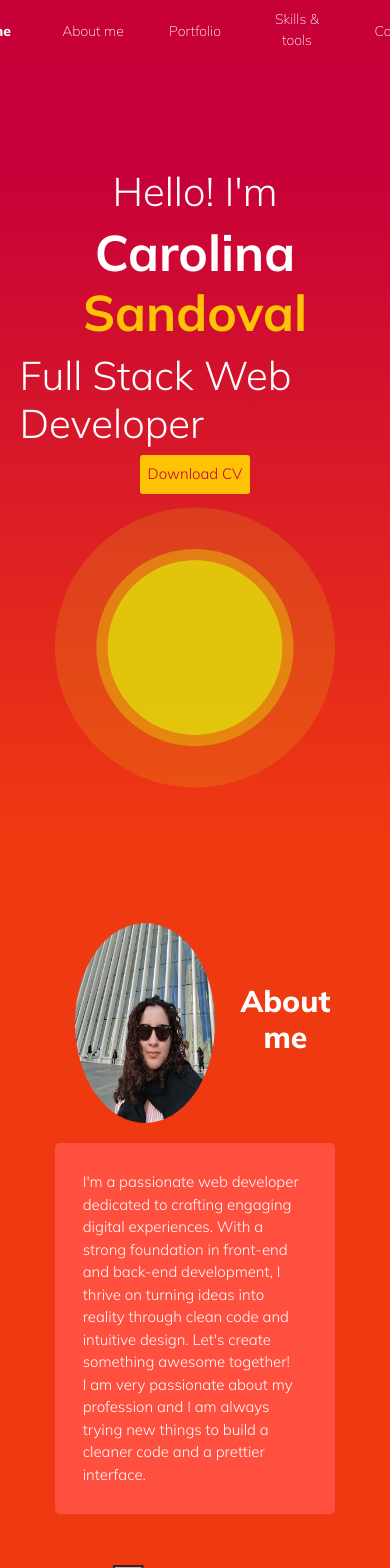
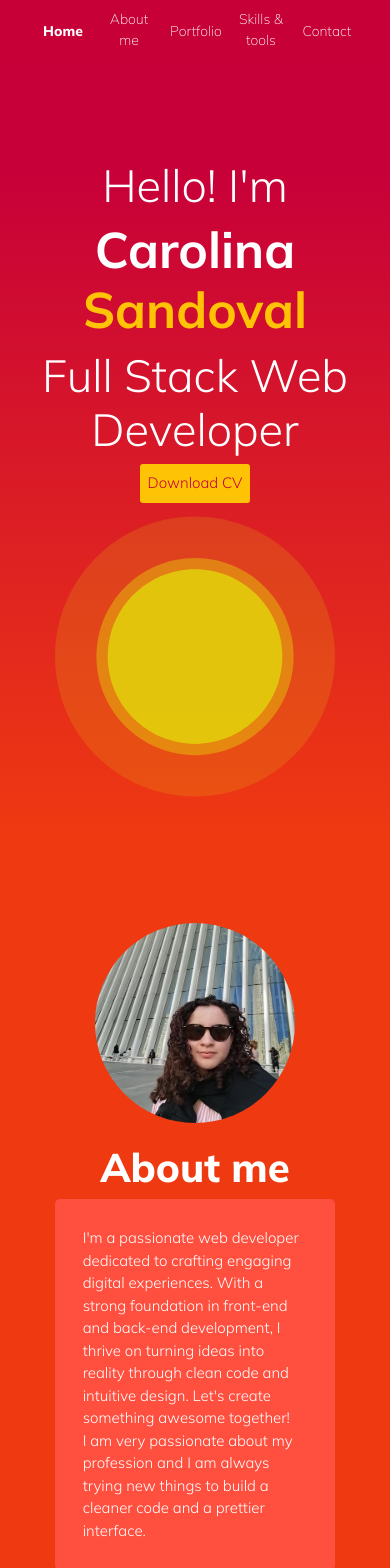
Before and after one commit to ambersanti1/carolina-portfolio, a React (Create React App) app in the folder client/: page / in a window 390 px wide. Shown: the top 1568 px of the page. Built offline with nearby package versions, Linux system fonts and the light colour scheme.

Commit message:
Resize header

```diff
--- a/client/src/App.css
+++ b/client/src/App.css
@@ -287,11 +287,11 @@ nav li a:hover {
   border-radius: 50%;
 }
 
-.profile-photo img {
+/* .profile-photo img {
   width: 100%;
   height: auto;
   display: block;
-}
+} */
 
 /* PORTFOLIO */
 
@@ -613,10 +613,11 @@ footer p{
 
   /* FONTS */
   div h1 {
-    font-size: 40px;
+    font-size: 45px;
+    text-align: center;
   }
   div h2 {
-    font-size:30px;
+    font-size:40px;
   }
   div p {
     font-size:15px;
@@ -633,7 +634,7 @@ footer p{
   .home-container .carolina {
   font-size: 50px;
   font-family: "mulish-bold";
-}
+  }
 
   .home-container .texto{
     display: flex;
@@ -656,6 +657,12 @@ footer p{
   .about-me-section h2 {
     padding: 0;
   }
+
+  .aboutme-profile {
+    display: flex;
+    flex-direction: column;
+    justify-content: center;
+  }
   .aboutme-container {
     display: flex;
     flex-direction: column;
@@ -667,15 +674,14 @@ footer p{
     width: 90%;
   }
 
-  /* .profile-photo {
-    width: 200px;
-    height: 200px;
-  } */
-
   /* RESUME */
   .resume-section{
   padding: 10% 0 10% 0;
   height: auto;
+  }
+
+  .resume-section {
+    padding: 0 20px 0 20px;
   }
 
   .icon {
@@ -698,7 +704,7 @@ footer p{
 }
 
 .form {
-  width: auto;
+  width: 350px;
   margin-right: 0;
 }
 .form input[type= "text"],
@@ -716,37 +722,25 @@ footer p{
 }
 
 /* HEADER */
-@media screen and (max-width:800px){
+
+@media screen and (max-width:1200px){
 
   nav {
     display: flex;
     justify-content: center;
   }
+
   nav ul li a {
     display: inline-block;
-    font-size: 15px;
+    font-size: 14px;
     width: 50px;
-    margin: 0 1rem 0 1rem;
+    margin: 0 0.5rem 0 0.5rem;
   }
   nav li a:hover {
     width: 50px;
   }
-
   .name-header {
     display: none;
-  }
-}
-
-@media screen and (max-width:1200px){
-
-  nav ul li a {
-    display: inline-block;
-    font-size: 14px;
-    width: 70px;
-    margin: 0 1rem 0 1rem;
-  }
-  nav li a:hover {
-    width: 70px;
   }
 }
 
```
